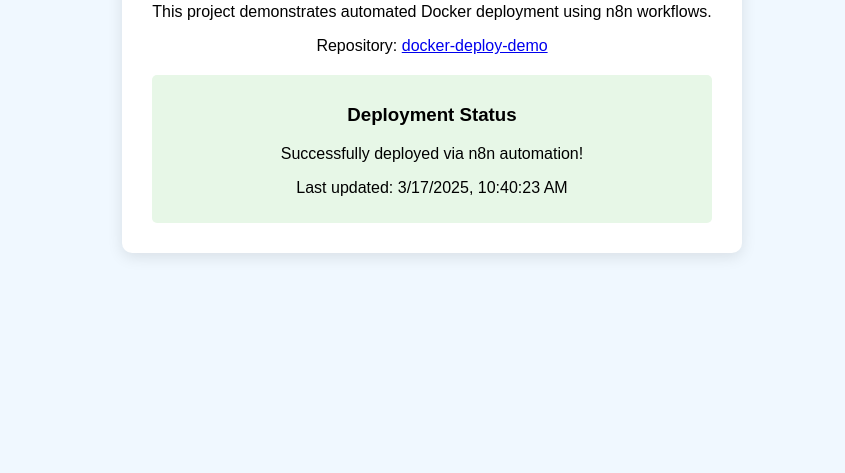
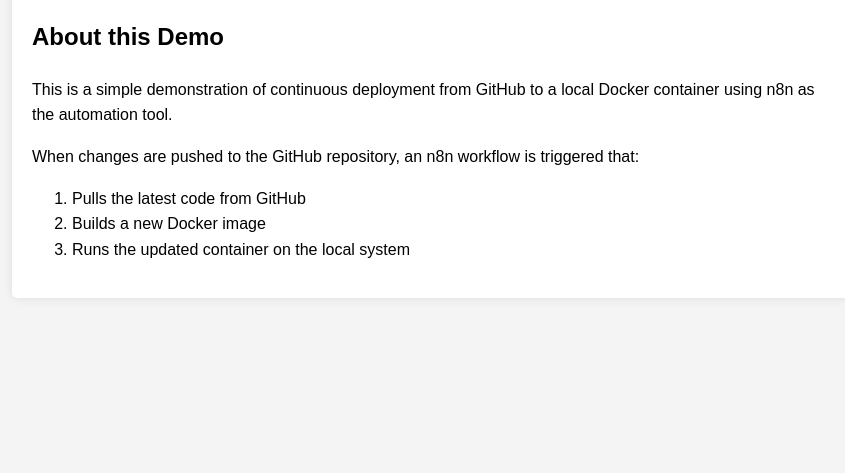
Before and after one commit to Rohit9619/docker-deploy-demo, a plain HTML site: page index.html in a window 1280 px wide. Shown: the part 327-800 px from the top of the page, without its empty margins (208-1053 px from the left). Drawn offline with Linux system fonts and the light colour scheme.

Commit message:
Initial commit: Add HTML page and Dockerfile

```diff
--- a/index.html
+++ b/index.html
@@ -7,44 +7,50 @@
     <style>
         body {
             font-family: Arial, sans-serif;
+            line-height: 1.6;
             margin: 0;
-            padding: 0;
-            display: flex;
-            justify-content: center;
-            align-items: center;
-            height: 100vh;
-            background-color: #f0f8ff;
+            padding: 20px;
+            background-color: #f4f4f4;
         }
         .container {
-            text-align: center;
-            padding: 30px;
-            background-color: white;
-            border-radius: 10px;
-            box-shadow: 0 4px 15px rgba(0, 0, 0, 0.1);
-            max-width: 600px;
+            max-width: 800px;
+            margin: 0 auto;
+            background: white;
+            padding: 20px;
+            border-radius: 5px;
+            box-shadow: 0 0 10px rgba(0, 0, 0, 0.1);
         }
         h1 {
-            color: #2c3e50;
+            color: #333;
         }
         .status {
-            margin-top: 20px;
-            padding: 10px;
-            background-color: #e7f7e7;
-            border-radius: 5px;
+            padding: 15px;
+            background-color: #e8f5e9;
+            border-left: 5px solid #4caf50;
+            margin-bottom: 20px;
         }
     </style>
 </head>
 <body>
     <div class="container">
         <h1>Docker Deployment Demo</h1>
-        <p>This project demonstrates automated Docker deployment using n8n workflows.</p>
-        <p>Repository: <a href="https://github.com/Rohit9619/docker-deploy-demo">docker-deploy-demo</a></p>
         <div class="status">
-            <h3>Deployment Status</h3>
-            <p>Successfully deployed via n8n automation!</p>
-            <p>Last updated: <span id="timestamp"></span></p>
+            <h2>Deployment Status</h2>
+            <p>This page was successfully deployed via automated GitHub to Docker workflow!</p>
+            <p>Deployment timestamp: <span id="timestamp"></span></p>
+        </div>
+        <div>
+            <h2>About this Demo</h2>
+            <p>This is a simple demonstration of continuous deployment from GitHub to a local Docker container using n8n as the automation tool.</p>
+            <p>When changes are pushed to the GitHub repository, an n8n workflow is triggered that:</p>
+            <ol>
+                <li>Pulls the latest code from GitHub</li>
+                <li>Builds a new Docker image</li>
+                <li>Runs the updated container on the local system</li>
+            </ol>
         </div>
     </div>
+
     <script>
         document.getElementById('timestamp').textContent = new Date().toLocaleString();
     </script>
```
Also changed, not shown: 1 other file.
